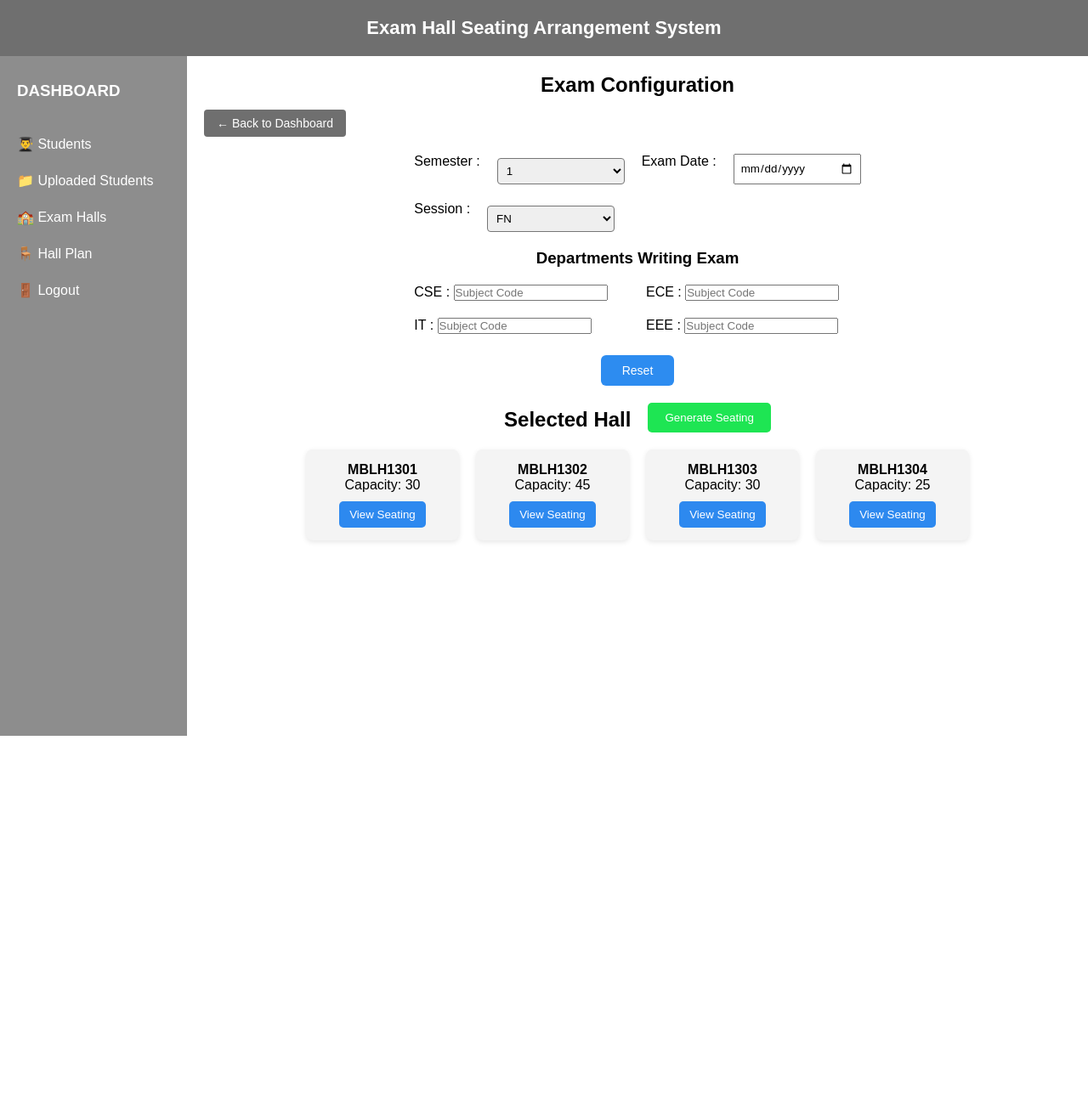
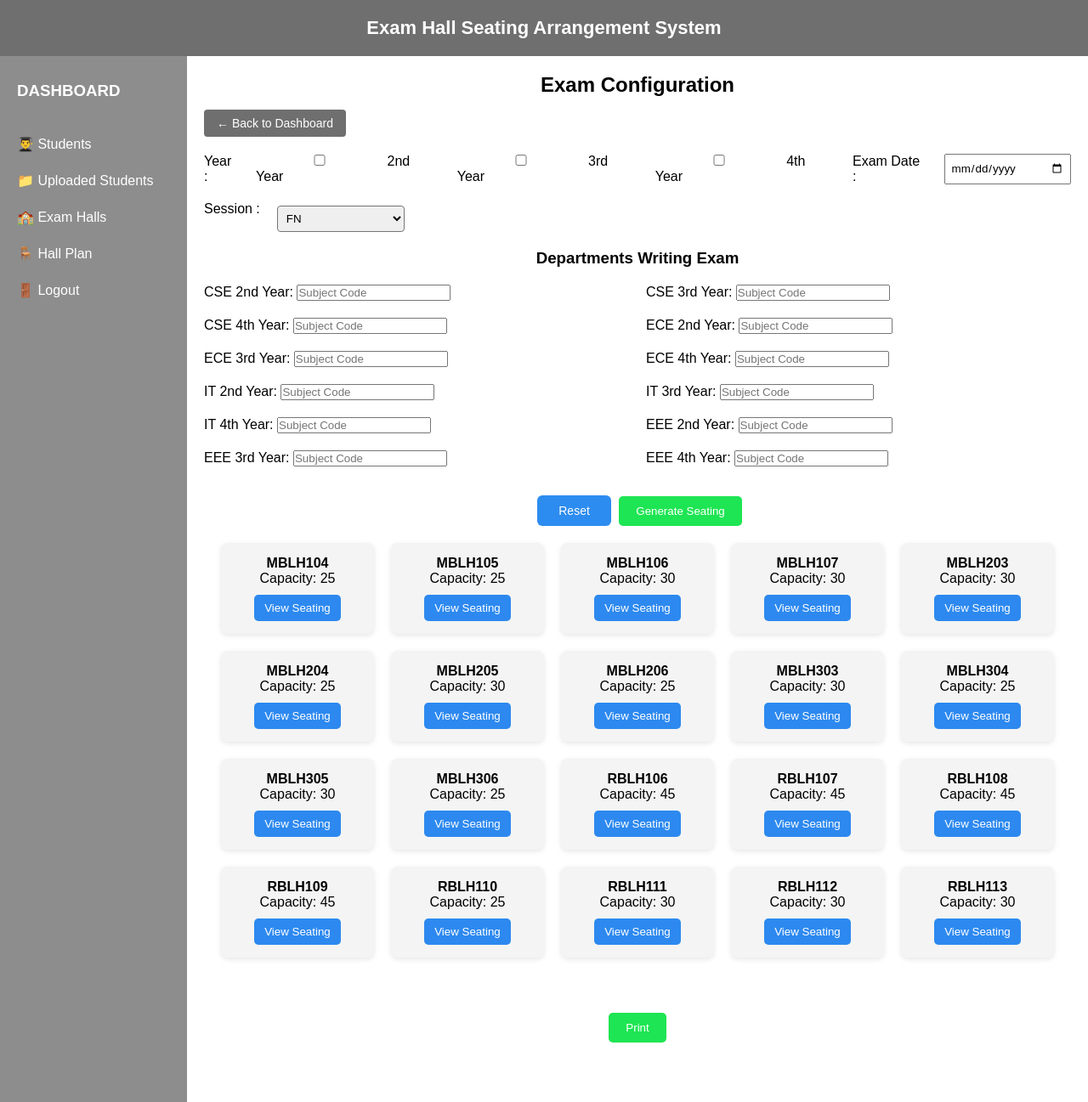
Before and after one commit to Gopi-1709/ExamhallSeatingArrangementSystem, a Flask app: page /hall_plan in a window 1280 px wide. Shown: the whole page at 85% size. Before the commit the page ends 866 px from the top, so only its background shows below. Run offline with Flask 3, Linux system fonts and the light colour scheme; a user stored in the database is signed in; data comes from the database, SQL or seed files in the repository.

Commit message:
seating logis is updated

```diff
--- a/app.py
+++ b/app.py
@@ -1,32 +1,6 @@
-# from flask import Flask
-# from flask import render_template
-# from models import db
-
-# app = Flask(__name__)
-
-# app.config['SQLALCHEMY_DATABASE_URI'] = 'sqlite:///database.db'
-# app.config['SQLALCHEMY_TRACK_MODIFICATIONS'] = False
-
-# db.init_app(app)
-
-# # Import models AFTER db init
-# from models.student import Student
-# from models.hall import Hall
-
-# @app.route("/")
-# def home():
-#     return render_template("login.html")
-
-
-# if __name__ == "__main__":
-#     with app.app_context():
-#         db.create_all()
-#     app.run(debug=True)
-
-
 
 from flask import Flask, flash, render_template, request, redirect, url_for, session
-
+from reportlab.platypus import Image
 
 from models import db
 from seating_algorithm import fill_seats_zigzag
@@ -100,7 +74,7 @@ def upload_students():
         return redirect(url_for("login"))
 
     department = request.form["department"]
-    semester = request.form["semester"]
+    year = request.form["year"]
     file = request.files["file"]
 
     if file:
@@ -121,7 +95,7 @@ def upload_students():
                     register_number=reg_no,
                     name=name,
                     department=department,
-                    semester=int(semester)
+                    year=int(year)
                 )
 
                 db.session.add(student)
@@ -181,23 +155,23 @@ def uploaded_batches():
 
     batches = db.session.query(
         Student.department,
-        Student.semester,
+        Student.year,
         db.func.count(Student.id).label("count")
     ).group_by(
         Student.department,
-        Student.semester
+        Student.year,
     ).all()
 
     return render_template("uploaded_batches.html", batches=batches)
 
-@app.route("/delete_batch/<department>/<int:semester>")
-def delete_batch(department, semester):
+@app.route("/delete_batch/<department>/<int:year>")
+def delete_batch(department, year):
     if "user" not in session:
         return redirect(url_for("login"))
 
     Student.query.filter_by(
         department=department,
-        semester=semester
+        year=year
     ).delete()
 
     db.session.commit()
@@ -240,8 +214,15 @@ def generate_all_seating():
     global hall_allocations
     hall_allocations = {}
 
-    # halls = Hall.query.all()
-    halls = Hall.query.filter_by(status="active").all()
+    session['exam_date'] = request.form.get('exam_date')
+    session['exam_session'] = request.form.get('session')
+
+    years = request.form.getlist("year")
+
+    # convert to int
+    years = [int(y) for y in years]
+
+    halls = Hall.query.all()
 
     # Get students department wise
     cse_students = Student.query.filter_by(department="CSE").all()
@@ -249,23 +230,48 @@ def generate_all_seating():
     it_students  = Student.query.filter_by(department="IT").all()
     eee_students = Student.query.filter_by(department="EEE").all()
 
-    dept_students = {
-        "CSE": cse_students.copy(),
-        "ECE": ece_students.copy(),
-        "IT": it_students.copy(),
-        "EEE": eee_students.copy()
-    }
+
+    dept_students = {}
+
+
+
+    for dept in ["CSE", "ECE", "IT", "EEE"]:
+        for y in years:
+
+            students = Student.query.filter_by(
+                department=dept,
+                year=y
+            ).all()
+
+            if students:
+                dept_students[f"{dept}_{y}"] = students.copy()
+
+
+    dept_subject = {}
+
+    for dept in ["CSE", "ECE", "IT", "EEE"]:
+        for y in years:
+            key = f"{dept}_{y}"
+            dept_subject[key] = request.form.get(f"{dept.lower()}_{y}_subject")
+
 
     for hall in halls:
 
         rows = hall.rows
         cols = hall.columns
-        capacity = rows * cols
 
         seating = [[None for _ in range(cols)] for _ in range(rows)]
 
-        dept_order = ["CSE", "ECE", "IT", "EEE"]
-        dept_index = 0
+
+        # ✅ Step 1: pick FIRST 2 departments
+        available = [d for d in dept_students if dept_students[d]]
+
+        if len(available) < 2:
+            break
+
+        active_depts = [available[0], available[1]]
+
+        toggle = 0
 
         for i in range(rows):
 
@@ -276,18 +282,103 @@ def generate_all_seating():
 
             for j in col_range:
 
-                for _ in range(len(dept_order)):
+                placed = False
 
-                    dept = dept_order[dept_index]
-                    dept_index = (dept_index + 1) % len(dept_order)
+                # 🔥 Update active departments dynamically
+                active_depts = [d for d in active_depts if dept_students[d]]
+                only_one = len(available) == 1
+                if only_one:
 
-                    if dept_students[dept]:
+                    dept = available[0]
 
-                        student = dept_students[dept].pop(0)
-                        seating[i][j] = student
-                        break
+                    # 🔥 Alternate seat logic
+                    if (i + j) % 2 == 0:
+                        if dept_students[dept]:
+                            student = dept_students[dept].pop(0)
+                            seating[i][j] = (student, dept)
+                        else:
+                            seating[i][j] = None
+                    else:
+                        seating[i][j] = None
+
+                    continue
+
+                # 🔥 If one dept finished → ADD NEW dept
+                if len(active_depts) < 2:
+                    for d in dept_students:
+                        if d not in active_depts and dept_students[d]:
+                            active_depts.append(d)
+                            if len(active_depts) >= 2:
+                                break
+
+                # 🔥 Try adding 3rd dept ONLY if needed
+                if len(active_depts) == 2:
+                    for d in dept_students:
+                        if d not in active_depts and dept_students[d]:
+                            active_depts.append(d)
+                            break
+
+                # 🔁 Try placement with rules
+                for _ in range(len(active_depts)):
+
+                    dept = active_depts[toggle % len(active_depts)]
+                    toggle += 1
+
+                    if not dept_students[dept]:
+                        continue
+
+                    current_subject = dept_subject.get(dept)
+
+                    # LEFT CHECK
+                    left = seating[i][j-1] if j > 0 else None
+                    if left:
+                        if left[1] == dept:
+                            continue
+                        if dept_subject.get(left[1]) == current_subject:
+                            continue
+
+                    # TOP CHECK
+                    top = seating[i-1][j] if i > 0 else None
+                    if top:
+                        if top[1] == dept:
+                            continue
+                        if dept_subject.get(top[1]) == current_subject:
+                            continue
+
+                    # ✅ PLACE
+                    student = dept_students[dept].pop(0)
+                    seating[i][j] = (student, dept)
+                    placed = True
+                    break
+
+                # 🔥 FINAL CONTROLLED FALLBACK
+                if not placed:
+
+                    remaining = [d for d in dept_students if dept_students[d]]
+
+                    # ✅ If multiple depts → TRY OTHER dept (not same as left/top)
+                    if len(remaining) > 1:
+                        for dept in remaining:
+
+                            left = seating[i][j-1] if j > 0 else None
+                            top = seating[i-1][j] if i > 0 else None
+
+                            if left and left[1] == dept:
+                                continue
+                            if top and top[1] == dept:
+                                continue
+
+                            student = dept_students[dept].pop(0)
+                            seating[i][j] = (student, dept)
+                            placed = True
+                            break
+
+
+
 
         hall_allocations[hall.id] = seating
+
+
 
     return redirect('/hall_plan')
 
@@ -301,15 +392,59 @@ def view_seating(hall_id):
     seating = hall_allocations.get(hall_id)
 
     exam_date = session.get('exam_date')
-    exam_session = session.get('session')
+    exam_session = session.get('exam_session')
 
     return render_template(
         'seating_output.html',
         hall=hall,
         seating=seating,
+        exam_date = exam_date,
+        exam_session = exam_session
+    )
+
+@app.route('/print_all')
+def print_all():
+
+    halls = Hall.query.filter_by(status="active").all()
+    exam_date = session.get('exam_date')
+    exam_session = session.get('exam_session')
+
+    all_seating = []
+
+    for hall in halls:
+        seating = hall_allocations.get(hall.id)
+
+        # ✅ Skip if no seating generated
+        if not seating:
+            continue
+
+        # ✅ Check if at least one student exists
+        has_student = any(
+            seat is not None
+            for row in seating
+            for seat in row
+        )
+
+        if not has_student:
+            continue
+
+        all_seating.append({
+            "hall": hall,
+            "seating": seating
+        })
+
+    return render_template(
+        "print_all.html",
+        all_seating=all_seating,
         exam_date=exam_date,
-        session=exam_session
+        exam_session=exam_session
     )
+
+
+
+
+
+
 
 @app.route("/logout")
 def logout():
--- a/models/student.py
+++ b/models/student.py
@@ -5,4 +5,5 @@ class Student(db.Model):
     register_number = db.Column(db.String(20), nullable=False)
     name = db.Column(db.String(100), nullable=False)
     department = db.Column(db.String(50), nullable=False)
-    semester = db.Column(db.Integer, nullable=False)
+
+    year = db.Column(db.Integer, nullable=False)
--- a/static/css/style.css
+++ b/static/css/style.css
@@ -329,7 +329,7 @@ select, input[type="file"] {
     border-radius: 5px;
 }
 .generate-btn:hover{
-    background-color: #1b5fad;
+    background-color: #0eac38;
 }
 
 .btn-group {
@@ -373,3 +373,25 @@ select, input[type="file"] {
 .view-btn:hover {
     background-color: #1b5fad;
 }
+
+
+.print-btn-container {
+    text-align: center;
+    margin: 30px 0;
+    width: 100%;
+
+}
+
+.print-btn {
+    padding: 12px 20px;
+    font-size: 16px;
+    background-color: #1ee553;
+    color: white;
+    border: none;
+    border-radius: 6px;
+    cursor: pointer;
+}
+
+.print-btn:hover {
+    background-color: #0eac38;
+}
--- a/templates/hall_plan.html
+++ b/templates/hall_plan.html
@@ -35,20 +35,22 @@
         </div>
 
 
-        <form method="POST">
+        <form action="/generate_all_seating" method="POST">
 
             <div class="form-row">
-                <label>Semester :</label>
-                <select name="semester" required>
+                <label>Year :</label>
 
-                    <option value="1">1</option>
-                    <option value="2">2</option>
-                    <option value="3">3</option>
-                    <option value="4">4</option>
-                    <option value="5">5</option>
-                    <option value="6">6</option>
-                    <option value="7">7</option>
-                </select>
+                <label>
+                    <input type="checkbox" name="year" value="2"> 2nd Year
+                </label>
+
+                <label>
+                    <input type="checkbox" name="year" value="3"> 3rd Year
+                </label>
+
+                <label>
+                    <input type="checkbox" name="year" value="4"> 4th Year
+                </label>
 
                 <label>Exam Date :</label>
                 <input type="date" name="exam_date" required>
@@ -69,23 +71,63 @@
             <div class="dept-grid">
 
                 <div>
-                    <label>CSE :</label>
-                    <input type="text" name="cse_subject" placeholder="Subject Code">
+                    <label>CSE 2nd Year:</label>
+                    <input type="text" name="cse_2_subject" placeholder="Subject Code">
                 </div>
 
                 <div>
-                    <label>ECE :</label>
-                    <input type="text" name="ece_subject" placeholder="Subject Code">
+                    <label>CSE 3rd Year:</label>
+                    <input type="text" name="cse_3_subject" placeholder="Subject Code">
                 </div>
 
                 <div>
-                    <label>IT :</label>
-                    <input type="text" name="it_subject" placeholder="Subject Code">
+                    <label>CSE 4th Year:</label>
+                    <input type="text" name="cse_4_subject" placeholder="Subject Code">
                 </div>
 
                 <div>
-                    <label>EEE :</label>
-                    <input type="text" name="eee_subject" placeholder="Subject Code">
+                    <label>ECE 2nd Year:</label>
+                    <input type="text" name="ece_2_subject" placeholder="Subject Code">
+                </div>
+
+                <div>
+                    <label>ECE 3rd Year:</label>
+                    <input type="text" name="ece_3_subject" placeholder="Subject Code">
+                </div>
+
+                <div>
+                    <label>ECE 4th Year:</label>
+                    <input type="text" name="ece_4_subject" placeholder="Subject Code">
+                </div>
+
+                <div>
+                    <label>IT 2nd Year:</label>
+                    <input type="text" name="it_2_subject" placeholder="Subject Code">
+                </div>
+
+                <div>
+                    <label>IT 3rd Year:</label>
+                    <input type="text" name="it_3_subject" placeholder="Subject Code">
+                </div>
+
+                <div>
+                    <label>IT 4th Year:</label>
+                    <input type="text" name="it_4_subject" placeholder="Subject Code">
+                </div>
+
+                <div>
+                    <label>EEE 2nd Year:</label>
+                    <input type="text" name="eee_2_subject" placeholder="Subject Code">
+                </div>
+
+                <div>
+                    <label>EEE 3rd Year:</label>
+                    <input type="text" name="eee_3_subject" placeholder="Subject Code">
+                </div>
+
+                <div>
+                    <label>EEE 4th Year:</label>
+                    <input type="text" name="eee_4_subject" placeholder="Subject Code">
                 </div>
 
             </div>
@@ -93,20 +135,16 @@
             <div class="hall-btn-group">
                 <button type="reset" class="btn-blue">Reset</button>
 
-            </div>
-        </form>
-
-        <div style="display: flex; align-items: center; justify-content: center; gap: 20px;">
-
-            <h2>Selected Hall</h2>
-
-            <form action="/generate_all_seating" method="POST">
                 <button type="submit" class="generate-btn">
                     Generate Seating
                 </button>
-            </form>
+            </div>
 
-        </div>
+
+
+        </form>
+
+
 
 
 
@@ -125,6 +163,14 @@
 
             </div>
             {% endfor %}
+            <div class="print-btn-container">
+                <a href="/print_all" target="_blank">
+                    <button class="generate-btn">Print</button>
+                </a>
+            </div>
+
+
+
 
         </div>
     </div>
--- a/templates/uploaded_batches.html
+++ b/templates/uploaded_batches.html
@@ -34,7 +34,7 @@
         <table class="batch-table">
         <tr>
             <th>Department</th>
-            <th>Semester</th>
+            <th>Year</th>
             <th>No of Students</th>
             <th>Action</th>
         </tr>
@@ -42,10 +42,10 @@
         {% for batch in batches %}
         <tr>
             <td>{{ batch.department }}</td>
-            <td>Semester {{ batch.semester }}</td>
+            <td>Year {{ batch.year }}</td>
             <td>{{ batch.count }}</td>
             <td>
-                <a href="{{ url_for('delete_batch', department=batch.department, semester=batch.semester) }}" class="delete-btn">
+                <a href="{{ url_for('delete_batch', department=batch.department, year=batch.year) }}" class="delete-btn">
                     Delete
                 </a>
             </td>
```
Also changed, not shown: seating_algorithm.py (+183 -0 lines), templates/print_all.html (added, +160 -0 lines), templates/seating_output.html (+6 -2 lines), templates/upload_students.html (+6 -11 lines), instance/database.db, 1 other file.
